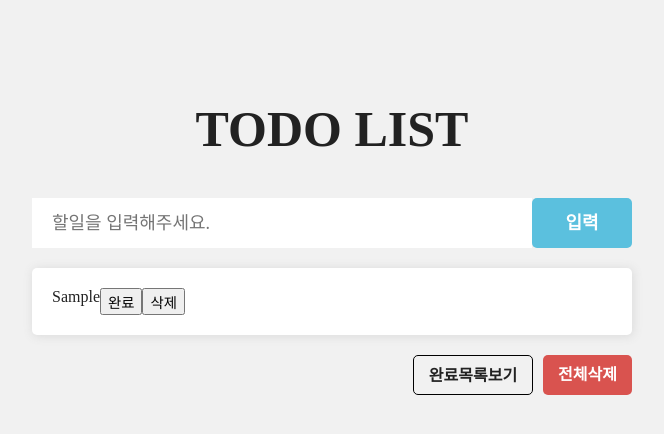
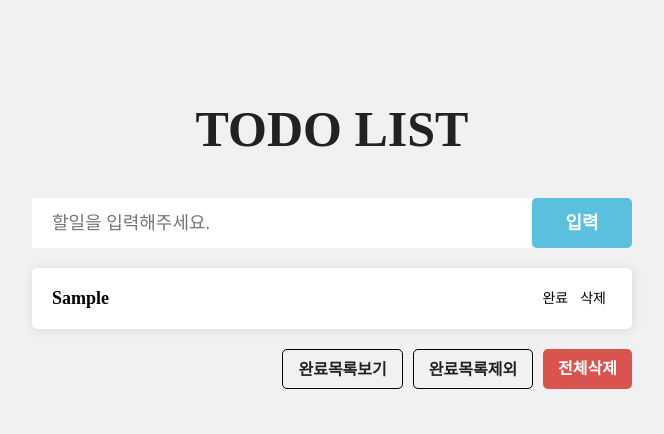
Before and after one commit to nohsunghyung/vue-todolist, a Vue app: page / in a window 1280 px wide. Both pictures are taken after typing "Sample" into the empty fields and a click on the button "입력". Shown: the top 434 px of the page, without its empty margins (308-972 px from the left). Built offline with nearby package versions, Linux system fonts and the light colour scheme.

Commit message:
feat : 완료목록보기 / 제외 기능 추가

```diff
--- a/src/components/TodoFooter.vue
+++ b/src/components/TodoFooter.vue
@@ -3,15 +3,23 @@
 		<div class="btn-group">
 			<button
 				type="button"
-				@click="fiterComplete"
+				@click="completeView"
 				v-show="btnStatus"
 				class="btn normal"
 			>
-				{{ ddd ? '완료목록제외' : '완료목록보기' }}
+				완료목록보기
 			</button>
 			<button
 				type="button"
-				@click="allDeleteTodo()"
+				@click="completeFiter"
+				v-show="btnStatus"
+				class="btn normal"
+			>
+				완료목록제외
+			</button>
+			<button
+				type="button"
+				@click="allDeleteTodo"
 				v-show="btnStatus"
 				class="btn danger"
 			>
@@ -27,16 +35,16 @@ export default {
 		allDeleteTodo() {
 			this.$store.commit('allDeleteTodo');
 		},
-		fiterComplete() {
-			this.$store.commit('fiterComplete');
+		completeFiter() {
+			this.$store.commit('completeFiter');
+		},
+		completeView() {
+			this.$store.commit('completeView');
 		},
 	},
 	computed: {
 		btnStatus() {
 			return this.$store.state.todoArray.length;
-		},
-		ddd() {
-			return this.$store.state.completeStatus;
 		},
 	},
 };
--- a/src/components/TodoList.vue
+++ b/src/components/TodoList.vue
@@ -45,7 +45,7 @@ export default {
 	},
 	created() {
 		this.loadTodo();
-		this.$store.commit('fiterComplete');
+		this.$store.commit('completeFiter');
 	},
 };
 </script>
@@ -56,6 +56,7 @@ export default {
 	.item {
 		display: flex;
 		padding: 20px;
+		position: relative;
 		box-shadow: 1px 1px 10px 1px #ddd;
 		border-radius: 5px;
 		background-color: #fff;
@@ -64,10 +65,32 @@ export default {
 		}
 		&.complete {
 			text-decoration: line-through;
+			color: #999;
+			.todo-list {
+				color: #999;
+			}
 		}
 		&.active {
 			display: none;
 		}
 	}
+	.todo-list {
+		padding-right: 100px;
+		font-weight: bold;
+		font-size: 18px;
+		color: #000;
+	}
+	.btn-group {
+		position: absolute;
+		top: 18px;
+		right: 20px;
+		button {
+			display: inline-block;
+			vertical-align: middle;
+			border: 0;
+			font-size: 14px;
+			background-color: #fff;
+		}
+	}
 }
 </style>
--- a/src/store/index.js
+++ b/src/store/index.js
@@ -43,14 +43,20 @@ export default new Vuex.Store({
 				state.todoArray = [];
 			}
 		},
-		fiterComplete(state) {
+		completeFiter(state) {
 			const fiterTodo = state.todoArray.filter(function(arr) {
 				return arr.complete == true;
 			});
 			for (let item in fiterTodo) {
-				fiterTodo[item].toggle = !fiterTodo[item].toggle;
-				state.completeStatus = !state.completeStatus;
-				return false;
+				fiterTodo[item].toggle = true;
+			}
+		},
+		completeView(state) {
+			const fiterTodo = state.todoArray.filter(function(arr) {
+				return arr.complete == true;
+			});
+			for (let item in fiterTodo) {
+				fiterTodo[item].toggle = false;
 			}
 		},
 	},
```
